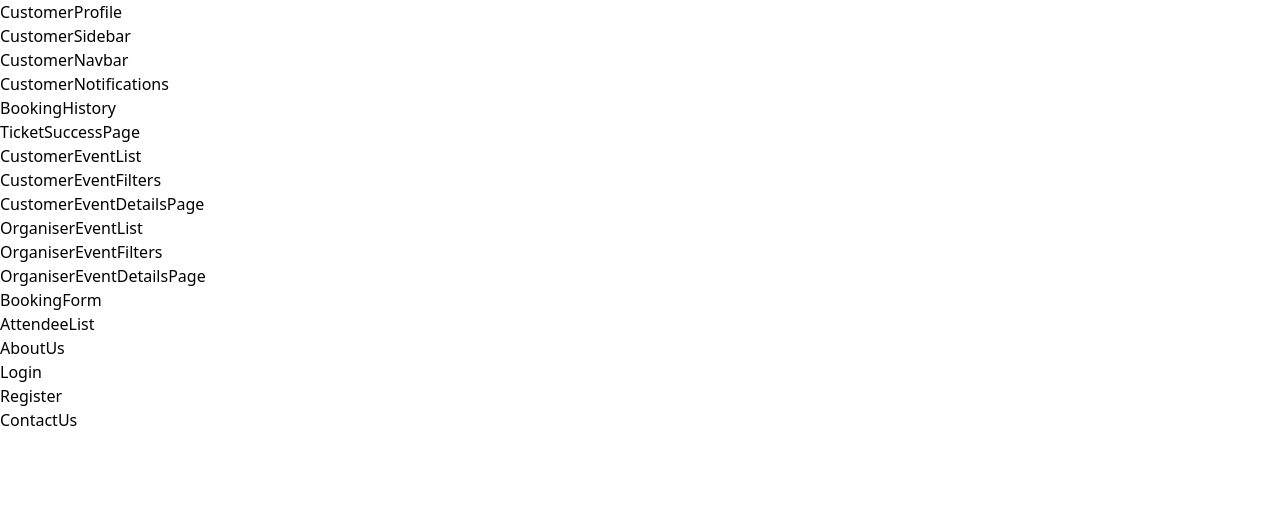
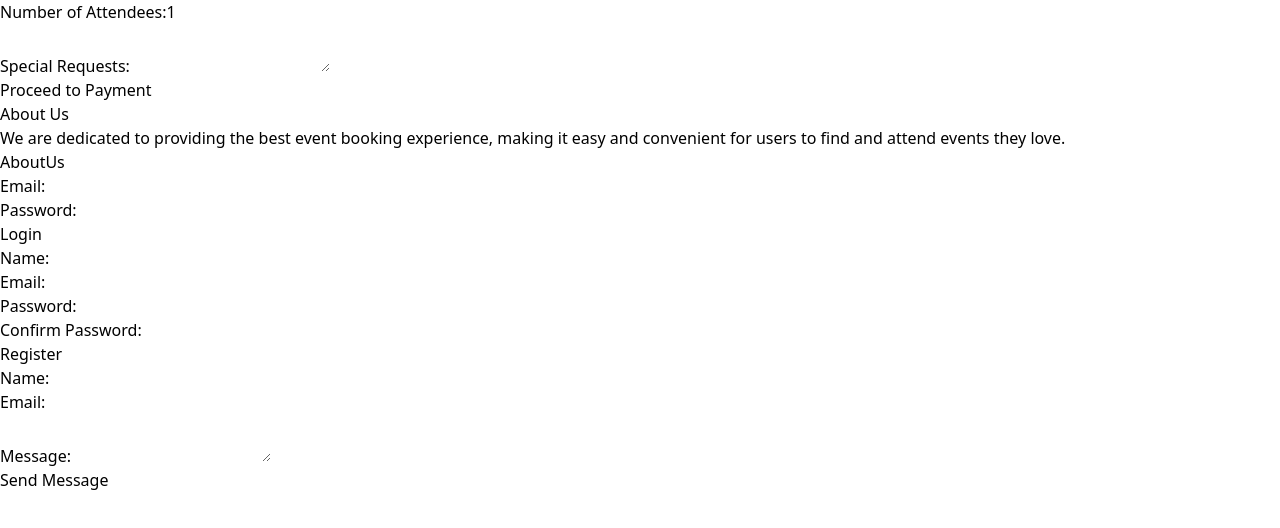
Before and after one commit to Event-Management-Project/EventLy_Frontend, a React (Vite) app: page / in a window 1280 px wide. Shown: the top 528 px of the page. Built offline with nearby package versions, Linux system fonts and the light colour scheme.

Commit message:
added codes of the pages with static data

```diff
--- a/src/App.jsx
+++ b/src/App.jsx
@@ -23,7 +23,7 @@ import ContactUs from "./components/ContactUs";
 function App() {
   return (
     <div>
-      <CustomerProfile />
+      {/* <CustomerProfile />
       <CustomerSidebar />
       <CustomerNavbar/>
       <CustomerNotifications />
@@ -34,7 +34,7 @@ function App() {
       <CustomerEventDetailsPage/>
       <OrganiserEventList/>
       <OrganiserEventFilters/>
-      <OrganiserEventDetailsPage/>
+      <OrganiserEventDetailsPage/> */}
       <BookingForm/>
       <AttendeeList/>
       <AboutUs/>
--- a/src/components/AttendeeList.jsx
+++ b/src/components/AttendeeList.jsx
@@ -1,9 +1,15 @@
-import React from 'react'
+import React from 'react';
 
-function AttendeeList() {
+function AboutUs() {
   return (
-    <div>AttendeeList</div>
-  )
+    <div>
+      <h2>About Us</h2>
+      <p>
+        We are dedicated to providing the best event booking experience,
+        making it easy and convenient for users to find and attend events they love.
+      </p>
+    </div>
+  );
 }
 
-export default AttendeeList
+export default AboutUs;
--- a/src/components/BookingForm.jsx
+++ b/src/components/BookingForm.jsx
@@ -1,9 +1,35 @@
-import React from 'react'
+import React, { useState } from 'react';
 
 function BookingForm() {
+  const [attendees, setAttendees] = useState(1);
+  const [specialRequests, setSpecialRequests] = useState('');
+
+  const handleSubmit = (e) => {
+    e.preventDefault();
+    console.log("Booking submitted:", { attendees, specialRequests });
+  };
+
   return (
-    <div>BookingForm</div>
-  )
+    <form onSubmit={handleSubmit}>
+      <div>
+        <label>Number of Attendees:</label>
+        <input
+          type="number"
+          min="1"
+          value={attendees}
+          onChange={(e) => setAttendees(parseInt(e.target.value))}
+        />
+      </div>
+      <div>
+        <label>Special Requests:</label>
+        <textarea
+          value={specialRequests}
+          onChange={(e) => setSpecialRequests(e.target.value)}
+        />
+      </div>
+      <button type="submit">Proceed to Payment</button>
+    </form>
+  );
 }
 
-export default BookingForm
+export default BookingForm;
--- a/src/components/ContactUs.jsx
+++ b/src/components/ContactUs.jsx
@@ -1,9 +1,43 @@
-import React from 'react'
+import React, { useState } from 'react';
 
 function ContactUs() {
+  const [name, setName] = useState('');
+  const [email, setEmail] = useState('');
+  const [message, setMessage] = useState('');
+
+  const handleSubmit = (e) => {
+    e.preventDefault();
+    console.log('Contact details:', { name, email, message });
+  };
+
   return (
-    <div>ContactUs</div>
-  )
+    <form onSubmit={handleSubmit}>
+      <div>
+        <label>Name:</label>
+        <input
+          type="text"
+          value={name}
+          onChange={(e) => setName(e.target.value)}
+        />
+      </div>
+      <div>
+        <label>Email:</label>
+        <input
+          type="email"
+          value={email}
+          onChange={(e) => setEmail(e.target.value)}
+        />
+      </div>
+      <div>
+        <label>Message:</label>
+        <textarea
+          value={message}
+          onChange={(e) => setMessage(e.target.value)}
+        />
+      </div>
+      <button type="submit">Send Message</button>
+    </form>
+  );
 }
 
-export default ContactUs
+export default ContactUs;
--- a/src/components/Login.jsx
+++ b/src/components/Login.jsx
@@ -1,9 +1,35 @@
-import React from 'react'
+import React, { useState } from 'react';
 
 function Login() {
+  const [email, setEmail] = useState('');
+  const [password, setPassword] = useState('');
+
+  const handleSubmit = (e) => {
+    e.preventDefault();
+    console.log('Login submitted:', { email, password });
+  };
+
   return (
-    <div>Login</div>
-  )
+    <form onSubmit={handleSubmit}>
+      <div>
+        <label>Email:</label>
+        <input
+          type="email"
+          value={email}
+          onChange={(e) => setEmail(e.target.value)}
+        />
+      </div>
+      <div>
+        <label>Password:</label>
+        <input
+          type="password"
+          value={password}
+          onChange={(e) => setPassword(e.target.value)}
+        />
+      </div>
+      <button type="submit">Login</button>
+    </form>
+  );
 }
 
-export default Login
+export default Login;
--- a/src/components/Register.jsx
+++ b/src/components/Register.jsx
@@ -1,9 +1,53 @@
-import React from 'react'
+import React, { useState } from 'react';
 
 function Register() {
+  const [name, setName] = useState('');
+  const [email, setEmail] = useState('');
+  const [password, setPassword] = useState('');
+  const [confirmPassword, setConfirmPassword] = useState('');
+
+  const handleSubmit = (e) => {
+    e.preventDefault();
+    console.log('Registration data:', { name, email, password, confirmPassword });
+  };
+
   return (
-    <div>Register</div>
-  )
+    <form onSubmit={handleSubmit}>
+      <div>
+        <label>Name:</label>
+        <input
+          type="text"
+          value={name}
+          onChange={(e) => setName(e.target.value)}
+        />
+      </div>
+      <div>
+        <label>Email:</label>
+        <input
+          type="email"
+          value={email}
+          onChange={(e) => setEmail(e.target.value)}
+        />
+      </div>
+      <div>
+        <label>Password:</label>
+        <input
+          type="password"
+          value={password}
+          onChange={(e) => setPassword(e.target.value)}
+        />
+      </div>
+      <div>
+        <label>Confirm Password:</label>
+        <input
+          type="password"
+          value={confirmPassword}
+          onChange={(e) => setConfirmPassword(e.target.value)}
+        />
+      </div>
+      <button type="submit">Register</button>
+    </form>
+  );
 }
 
-export default Register
+export default Register;
```
